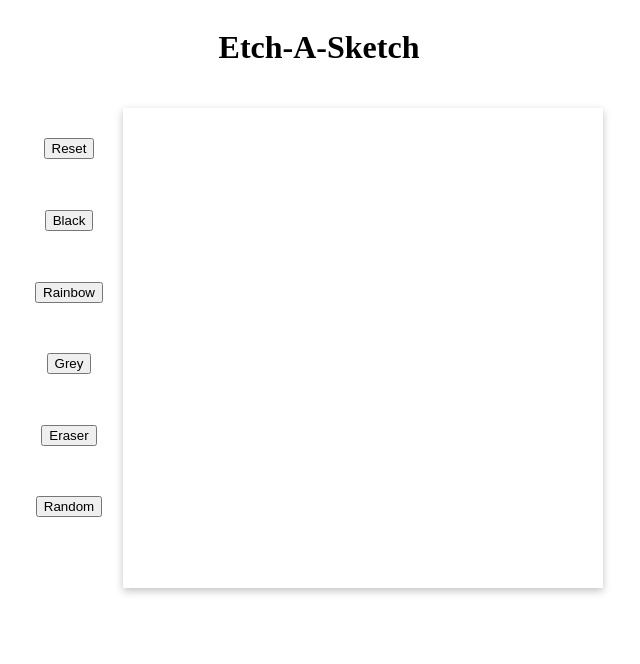
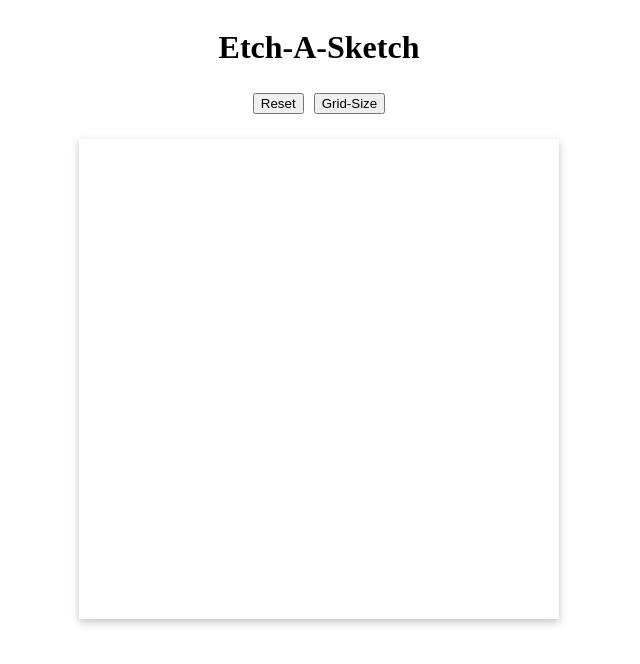
Before and after one commit to myleshansen/Etch-A-Sketch, a plain HTML site: page index.html in a window 1280 px wide. Shown: the whole page, without its empty margins (321-961 px from the left). Drawn offline with Linux system fonts and the light colour scheme.

Commit message:
Add button and board functionality

```diff
--- a/index.html
+++ b/index.html
@@ -13,12 +13,8 @@
     </div>
     <div class="main">
         <div class="controls">
-            <button id="reset">Reset</button>
-            <button id="black">Black</button>
-            <button id="rainbow">Rainbow</button>
-            <button id="grey">Grey</button>
-            <button id="eraser">Eraser</button>
-            <button id="random">Random</button>
+            <button id="reset" onclick="resetGrid()">Reset</button>
+            <button id="size" onclick="changeGridSize()">Grid-Size</button>
         </div>
       <div class="grid"></div>
   </body>
--- a/script.js
+++ b/script.js
@@ -1,5 +1,34 @@
-for(let i = 0; i < 16; i++){
-    for(let j = 0; j < 16; j++){
-        document.getElementsByClassName('grid')[0].innerHTML += '<div class="grid-item"></div>'
+const grid = document.getElementsByClassName("grid")[0];
+var gridSize = 16;
+
+function resetGrid() {
+  while (grid.firstChild) {
+    grid.removeChild(grid.firstChild);
+  }
+  createGrid(gridSize);
+}
+
+function createGrid(size) {
+  for (let i = 0; i < size; i++) {
+    for (let j = 0; j < size; j++) {
+      const div = document.createElement("div");
+      div.style.width = `${480 / size}px`;
+      div.style.height = `${480 / size}px`;
+      div.addEventListener("mouseover", (e) => {
+        e.target.style.backgroundColor = "black";
+      });
+      grid.appendChild(div);
     }
+  }
 }
+
+function changeGridSize() {
+  gridSize = parseInt(prompt("Enter new grid size"));
+  while (gridSize < 1 || gridSize > 100 || isNaN(gridSize)) {
+    gridSize = parseInt(prompt("Enter new grid size"));
+  }
+  console.log(gridSize);
+  resetGrid();
+}
+
+createGrid(gridSize);
--- a/styles.css
+++ b/styles.css
@@ -6,15 +6,16 @@
 
 .main {
   display: flex;
+  flex-direction: column;
   justify-content: center;
+  align-items: center;
+
 }
 
 .controls {
   display: flex;
-  flex-direction: column;
+  align-items: center;
   justify-content: space-evenly;
-  align-items: center;
-  margin-right: 20px;
   max-height: 480px;
 }
 
@@ -22,17 +23,14 @@
   display: flex;
   flex-direction: row;
   flex-wrap: wrap;
+  min-height: 480px;
   max-height: 480px;
+  min-width: 480px;
   max-width: 480px;
   box-shadow: rgb(0 0 0 / 24%) 0px 3px 8px;
   margin-top: 20px;
 }
 
-.grid-item {
-  width: 30px;
-  height: 30px;
+button {
+    margin: 5px;
 }
-
-.grid-item:hover {
-  background-color: blue;
-}
```
